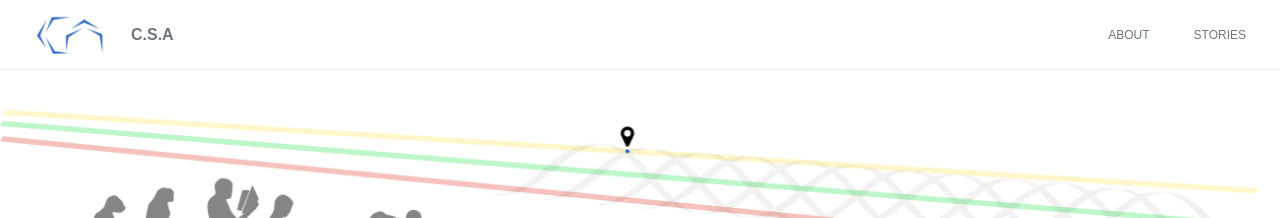
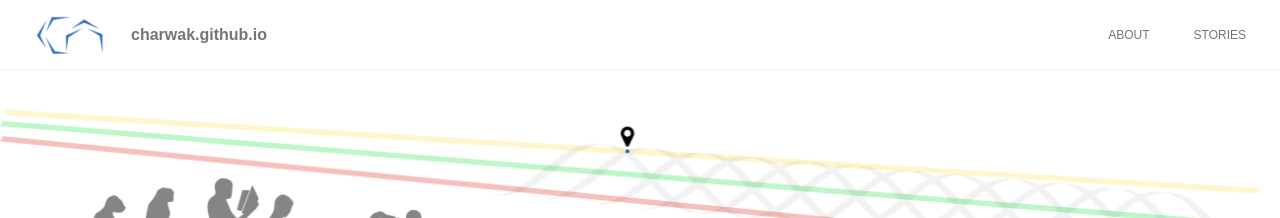
Before and after one commit to charwak/charwak.github.io, a Jekyll site: the page built from index.html, in a window 1280 px wide and 900 px high. Shown: the top 218 px of the window. Built offline with Jekyll 4.4.1, drawn with Linux system fonts in a browser that asks for light colours; cached includes are drawn as plain includes; nearby versions of some CDN libraries; the list of posts is cut into pages by our own code.

```diff
--- a/_config.yml
+++ b/_config.yml
@@ -16,7 +16,7 @@ minimal_mistakes_skin    : "default" # "air", "aqua", "contrast", "dark", "dirt"
 
 # Site Settings
 locale                   : "en-US"
-title                    : "C.S.A"
+title                    : #C.S.A
 title_separator          : "-"
 name                     : "Charwak Apte"
 description              : "My place on the web"
--- a/_includes/masthead.html
+++ b/_includes/masthead.html
@@ -2,7 +2,7 @@
   <div class="masthead__inner-wrap">
     <div class="masthead__menu">
       <nav id="site-nav" class="greedy-nav">
-        <li><a href="{{ HOME_PATH }}"><img src="{{ HOME_PATH }}/images/calogo.png"/></a></li>
+        <li><a href="{{ HOME_PATH }}"><img src="{{ HOME_PATH }}/images/logo.png"/></a></li>
         <a class="site-title" href="{{ '/' | relative_url }}">{{ site.title }}</a>
         <ul class="visible-links">
           {%- for link in site.data.navigation.main -%}
```
Also changed, not shown: images/logo.png (renamed from images/calogo.png).
